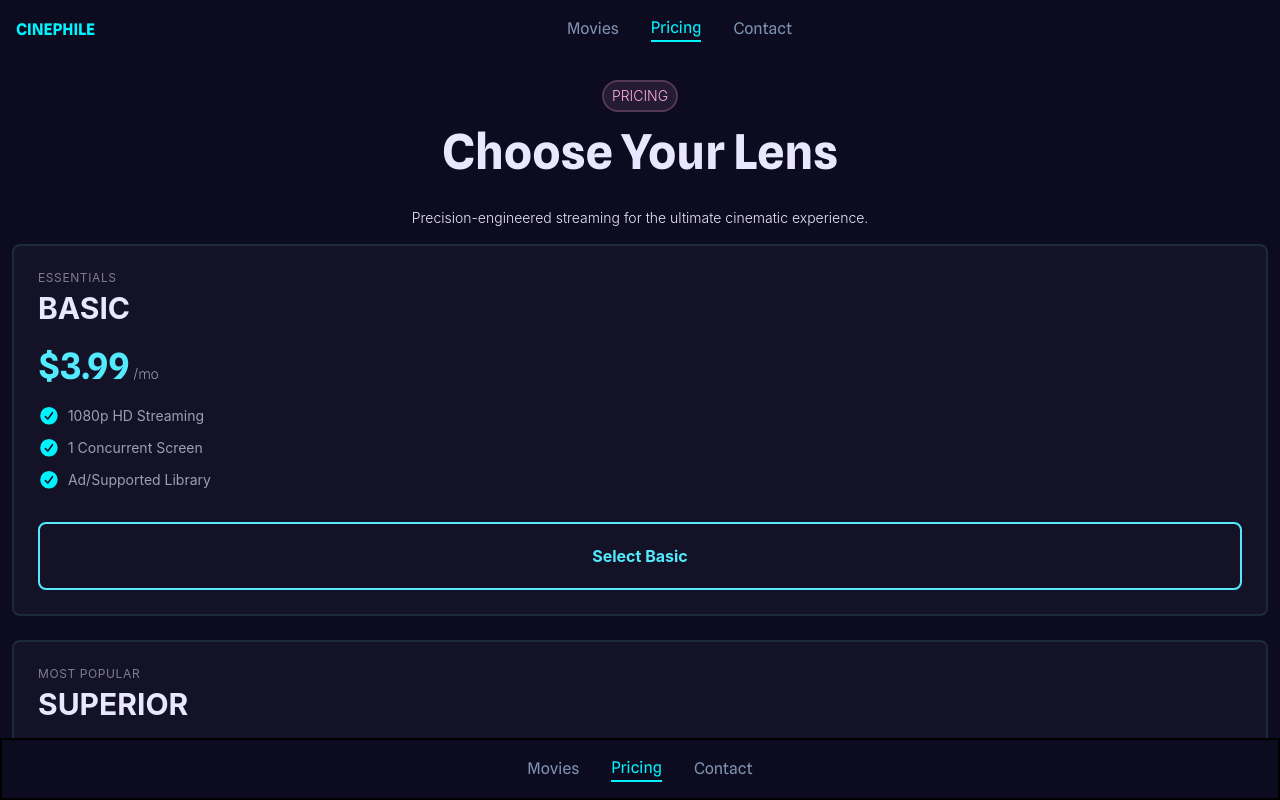
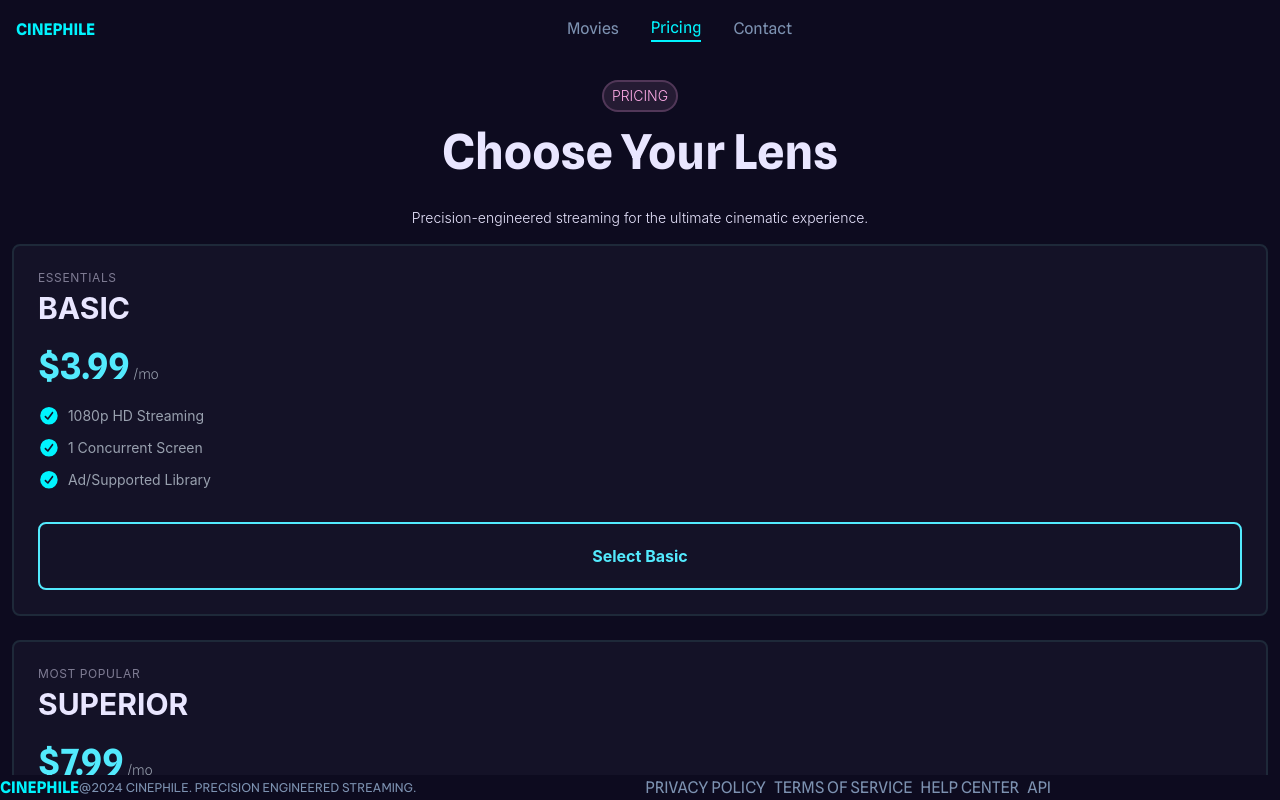
Before and after one commit to Cinephile-Team5/cinephile-e5, a React (Vite) app: page /pricing in a window 1280 px wide. Shown: the top 800 px of the page. Built offline with nearby package versions, Linux system fonts and the light colour scheme.

Commit message:
fix: fix footer responsiveness

```diff
--- a/src/components/footer/Footer.jsx
+++ b/src/components/footer/Footer.jsx
@@ -1,10 +1,21 @@
-import FooterMobile from "./FooterMobile"
+import { useLocation } from "react-router-dom"
+import styles from "./Footer.module.css"
+import NavBar from "../navigationBar/NavBar"
+import FooterWebMap from "./FooterWebMap"
 
 function Footer() {
+    const location = useLocation()
+    const isHome = location.pathname === '/'
+
     return (
-       <>
-        <FooterMobile />
-       </>
+        <footer>
+             <div className={`${isHome ? 'block' : 'hidden'} md:block`}>
+                <FooterWebMap />
+            </div>
+            <div className={styles.footerNavBar}>
+                <NavBar />
+            </div>
+        </footer>
     )
 }
 
--- a/src/components/footer/Footer.module.css
+++ b/src/components/footer/Footer.module.css
@@ -1,5 +1,19 @@
 @reference "../../index.css";
 
 .footerNavBar {
-    @apply fixed bottom-0 left-0 w-full bg-bg-blue border-2 border-double justify-center items-center mx-auto py-4;
+    @apply fixed bottom-0 left-0 w-full bg-bg-blue flex justify-around mx-auto py-4 md:hidden;
 }
+
+.footerNavBar::before {
+    content: '';
+    @apply absolute inset-0 bg-white/1 pointer-events-none border-white/10 border border-double;
+}
+
+.footer {
+    @apply flex flex-col flex-wrap justify-center text-center md:flex-row md:flex-nowrap md:justify-between md:items-center md:fixed md:bottom-0 md:left-0 md:w-full md:bg-bg-blue;;
+}
+
+
+.footerWebMap {
+    @apply flex flex-wrap justify-center text-center w-4/5 mx-auto gap-2 py-4 text-gray font-logo-spline md:flex-nowrap md:justify-around md:items-center md:w-auto md:py-0 md:size-auto;
+}
--- a/src/components/footer/FooterMobile.jsx
+++ /dev/null
@@ -1,20 +0,0 @@
-import { useLocation } from "react-router-dom"
-import styles from "./Footer.module.css"
-import NavBar from "../navigationBar/NavBar"
-import FooterWebMap from "./FooterWebMap"
-
-function FooterMobile() {
-    const location = useLocation()
-    const isHome = location.pathname === '/'
-
-    return (
-        <footer className="flex flex-col flex-wrap justify-center text-center md:flex-row" >
-            {isHome && <FooterWebMap />}
-            <div className={styles.footerNavBar}>
-                <NavBar />
-            </div>
-        </footer>
-    )
-}
-
-export default FooterMobile
--- a/src/components/footer/FooterWebMap.jsx
+++ b/src/components/footer/FooterWebMap.jsx
@@ -1,16 +1,20 @@
 import Logo from "../shared/Logo"
-
+import styles from "./Footer.module.css"
 function FooterWebMap() {
     return (
-        <div className="flex flex-col flex-wrap justify-center text-center md:flex" >
+        <div  className={styles.footer}>
             <Logo />
-            <div className="flex flex-wrap justify-center text-center pw-4/5 mx-auto  gap-2 py-4 text-gray font-logo-spline  md:w-4/5">
+            <p className="text-fluid-sm text-gray font-vietnam text-xs hidden md:block">
+                @2024 CINEPHILE. PRECISION ENGINEERED STREAMING.</p>
+            <div className={styles.footerWebMap}>
                 <p>PRIVACY POLICY</p>
                 <p>TERMS OF SERVICE</p>
                 <p>HELP CENTER</p>
                 <p>API</p>
-            </div>
-            <p className="text-fluid-sm text-gray font-vietnam text-xs py-2">@2024 CINEPHILE. PRECISION ENGINEERED STREAMING.</p>
+             </div>
+            <p className="text-fluid-sm text-gray font-vietnam text-xs md:hidden">
+                @2024 CINEPHILE. PRECISION ENGINEERED STREAMING.
+            </p>
         </div>
     )
 }
--- a/src/pages/Pricing.jsx
+++ b/src/pages/Pricing.jsx
@@ -2,7 +2,6 @@ import Tag from "../components/Tag";
 import Cards from "../components/Cards";
 import { faCircleCheck } from "@fortawesome/free-solid-svg-icons";
 import premiumIcon from "../assets/premium-star-icon.svg";
-import Button from "../components/Button";
 
 function Pricing() {
   return (
```
Also changed, not shown: src/components/footer/FooterDesktop.jsx (deleted).
